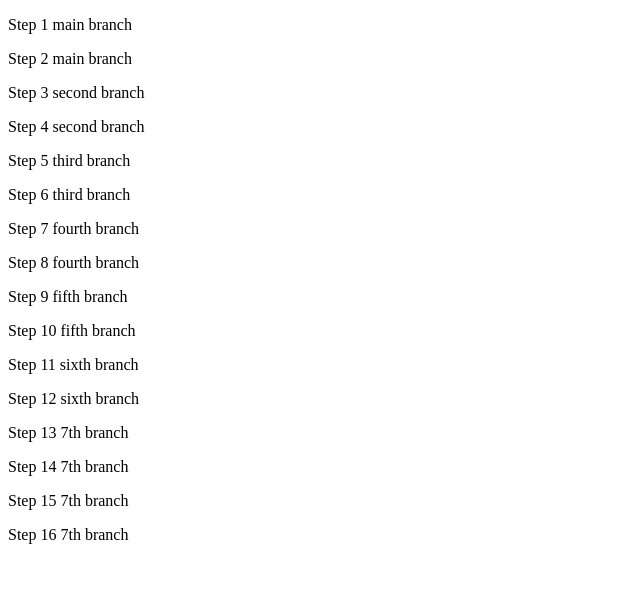
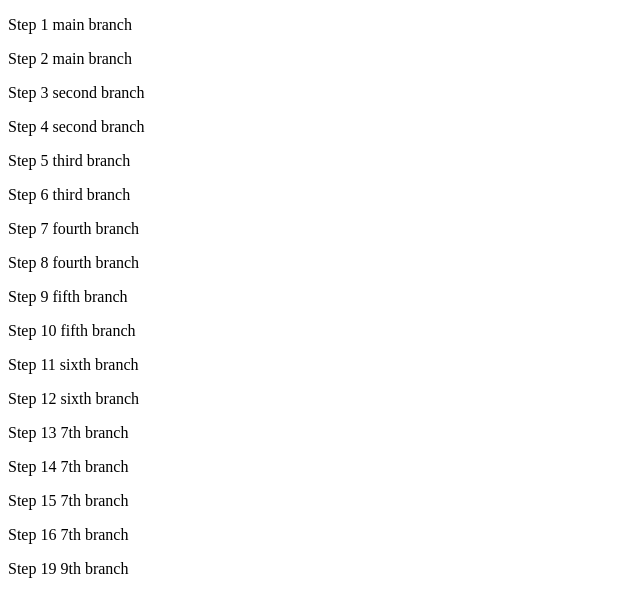
Before and after one commit to Boiann/branching-merging-squashing, a plain HTML site: page index.html in a window 1280 px wide. Shown: the whole page, without its empty margins (0-640 px from the left). Drawn offline with Linux system fonts and the light colour scheme.

Commit message:
Branch 9 1st commit

```diff
--- a/index.html
+++ b/index.html
@@ -26,6 +26,8 @@
     <p>Step 15 7th branch</p>
     <p>Step 16 7th branch</p>
 
+    <p>Step 19 9th branch</p>
+
 
 </body>
 </html>
```
